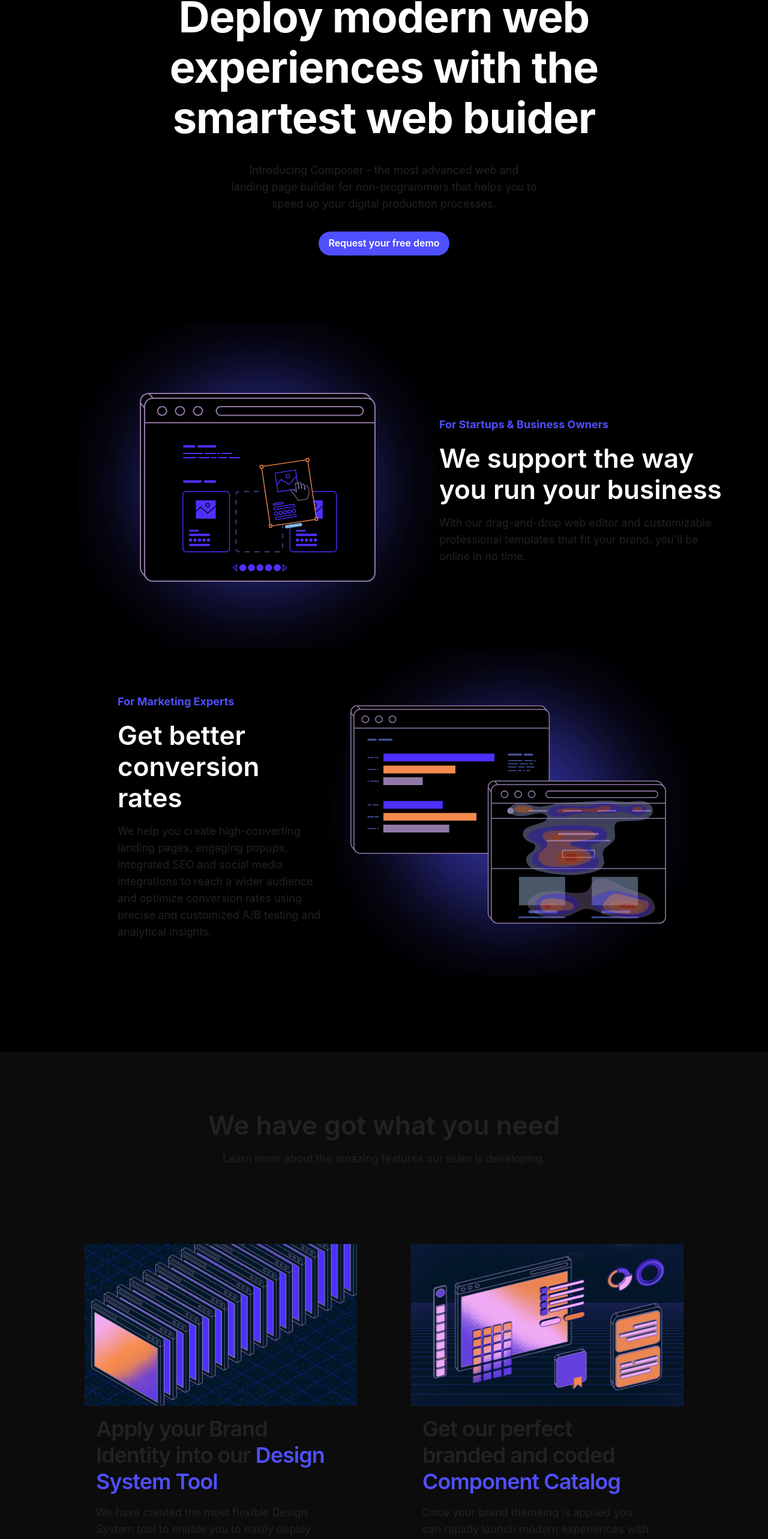
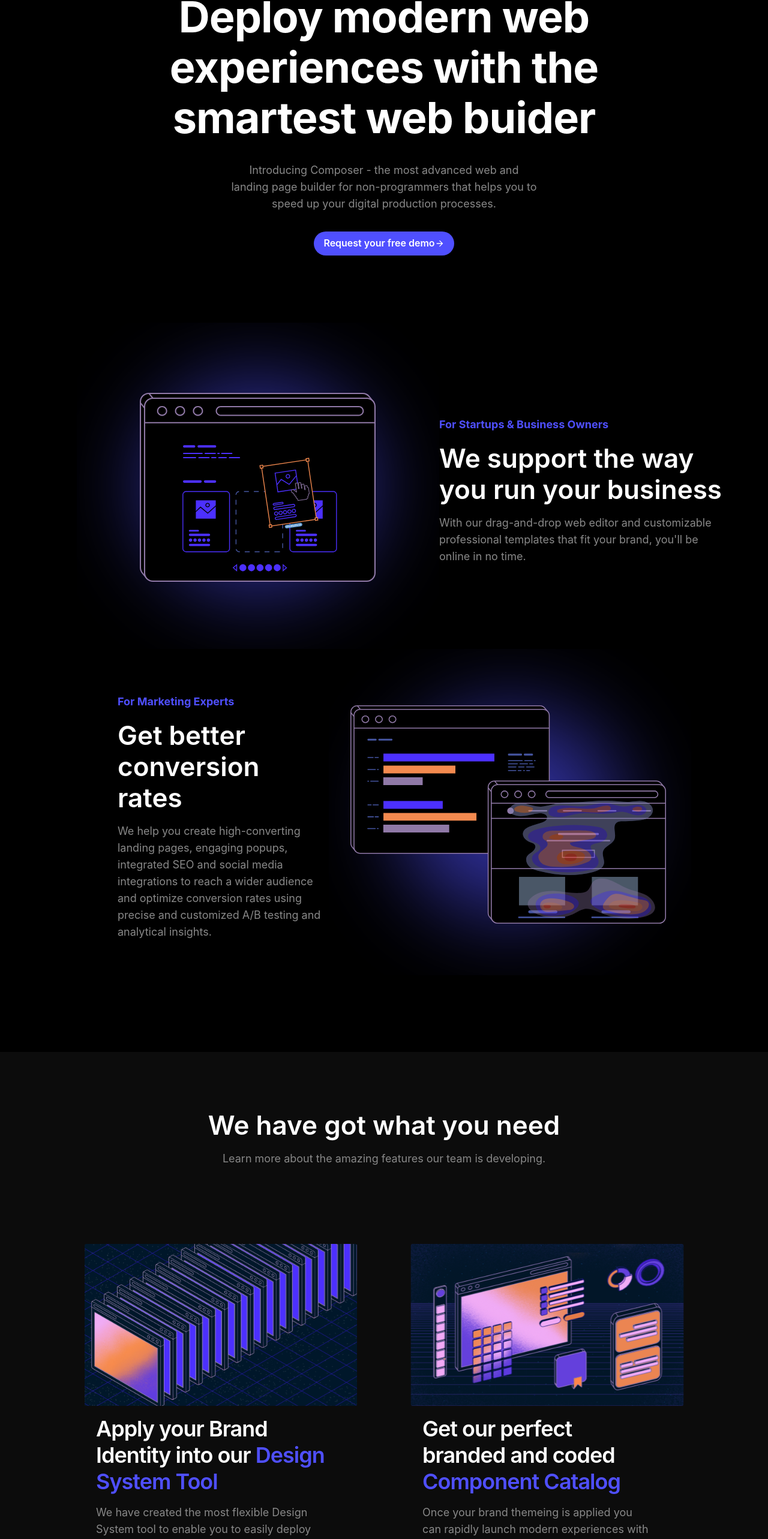
Before and after one commit to juliajulia89/impulsum, a React (Create React App) app: page / in a window 1280 px wide. Shown: the part 202-2768 px from the top of the page at 60% size. Built offline with nearby package versions, Linux system fonts and the light colour scheme.

Commit message:
style improovments

```diff
--- a/package.json
+++ b/package.json
@@ -3,6 +3,7 @@
   "version": "0.1.0",
   "private": true,
   "dependencies": {
+    "@chakra-ui/icons": "^2.0.3",
     "@chakra-ui/react": "^2.2.1",
     "@cmpsr/components": "^3.1.0",
     "@emotion/react": "^11.9.3",
--- a/src/components/Footer.js
+++ b/src/components/Footer.js
@@ -15,6 +15,7 @@
           ml={["spacer-4", "spacer-32"]}
           mr={["spacer-4, spacer-0"]}
           textStyle="text-body-regular"
+          color="text-secondary"
         >
           © 2022 Composer. Proudly powered by{" "}
           <Text as="span" color="text-link-primary-default">
@@ -26,7 +27,8 @@
         <Image
           mt={["spacer-16", "spacer-0"]}
           mr={["spacer-0", "spacer-32"]}
-          src={logo} alt="ComposerLogo"
+          src={logo}
+          alt="ComposerLogo"
         />
       </Flex>
     </Box>
--- a/src/components/Header.js
+++ b/src/components/Header.js
@@ -1,10 +1,10 @@
-import { Text} from "@chakra-ui/react";
+import { Text } from "@chakra-ui/react";
+import { ArrowForwardIcon } from "@chakra-ui/icons";
 import { Button } from "@chakra-ui/react";
 
 const Header = () => {
   return (
     <main className="body">
-
       <Text
         pt="spacer-24"
         ml={["spacer-4", "spacer-52"]}
@@ -19,6 +19,7 @@
         mr={["spacer-4", "spacer-86"]}
         mt="spacer-8"
         textStyle="text-body-regular"
+        color="text-secondary"
       >
         Introducing Composer - the most advanced web and landing page builder
         for non-programmers that helps you to speed up your digital production
@@ -30,7 +31,7 @@
         color="accent-default"
         background="text-button-accent"
       >
-        Request your free demo
+        Request your free demo <ArrowForwardIcon />
       </Button>
     </main>
   );
--- a/src/components/Navbar.js
+++ b/src/components/Navbar.js
@@ -1,4 +1,5 @@
-import { Text, Flex, Image, Icon } from "@chakra-ui/react";
+import { Text, Flex, Image } from "@chakra-ui/react";
+import { ArrowForwardIcon } from "@chakra-ui/icons";
 import { Button } from "@chakra-ui/react";
 import logo from "../images/ComposerLogo.svg";
 
@@ -27,7 +28,7 @@
           color="accent-default"
           background="text-button-accent"
         >
-          Request your free demo <Icon name="arrow-forward" />
+          Request your free demo <ArrowForwardIcon />
         </Button>
       </Flex>
     </main>
--- a/src/components/SectionFour.js
+++ b/src/components/SectionFour.js
@@ -1,6 +1,7 @@
 import { Box, Text, Button, Image, Link, Flex } from "@chakra-ui/react";
-import imageFigma from "../images/Figma.svg"
-import imageGithub from "../images/Github.svg"
+import { ArrowForwardIcon } from "@chakra-ui/icons";
+import imageFigma from "../images/Figma.svg";
+import imageGithub from "../images/Github.svg";
 
 const SectionFour = () => {
   return (
@@ -14,7 +15,7 @@
           p={["spacer-8", "spacer-20"]}
           textAlign={["center", "start"]}
         >
-        <Text textStyle="text-header-3XL">
+          <Text color="white" textStyle="text-header-3XL">
             Ready to depoy more and better products?
           </Text>
           <Button
@@ -24,20 +25,29 @@
             mr={["spacer-0", "spacer-16"]}
             background="accent-default"
           >
-          Request your free demo
+            Request your free demo <ArrowForwardIcon />
           </Button>
         </Box>
       </Box>
 
       <Box>
-         <Flex justifyContent="space-evenly" flexDirection={['column', 'row']} mr={['spacer-0', "spacer-28"]} textAlign='start'>
+        <Flex
+          justifyContent="space-evenly"
+          flexDirection={["column", "row"]}
+          textAlign="start"
+        >
           <Box width={["null", "20%"]} ml={["spacer-8", "spacer-0"]}>
             <Image src={imageGithub} alt="GithubLogo" />
-          <Text textStyle="text-header-L" pt="spacer-4">
+            <Text color="white" textStyle="text-header-M" pt="spacer-4">
               Composer is open-sourced on GitHub. You're welcome to contribute.
             </Text>
-          <Button borderRadius="radii-6" color="accent-default" mt="spacer-4" background="text-button-accent" >
-            Contribute on GitHub
+            <Button
+              borderRadius="radii-6"
+              color="accent-default"
+              mt="spacer-4"
+              background="text-button-accent"
+            >
+              Contribute on GitHub <ArrowForwardIcon />
             </Button>
           </Box>
           <Box
@@ -46,7 +56,7 @@
             mt={["spacer-0", "spacer-0"]}
           >
             <Image src={imageFigma} alt="FigmaLogo" />
-          <Text textStyle="text-header-L" pt="spacer-3">
+            <Text color="white" textStyle="text-header-M" pt="spacer-4">
               Composer is part of the Figma community. Visit us with handle
               @impulsum
             </Text>
@@ -56,8 +66,7 @@
               background="text-button-accent"
               mt="spacer-4"
             >
-            Contribute on Figma
-
+              Contribute on Figma <ArrowForwardIcon />
             </Button>
           </Box>
           <Box
@@ -65,16 +74,16 @@
             ml={["spacer-8", "null"]}
             mt={["spacer-8", "spacer-0"]}
           >
-          <Text textStyle="text-header-M" pt="spacer-12">
+            <Text color="white" textStyle="text-header-M" pt="spacer-12">
               Keep in touch
             </Text>
-          <Text textStyle="text-link-body-small" pt="spacer-4">
+            <Text color="white" textStyle="text-link-body-small" pt="spacer-4">
               <Link>Share feedback on GitHub</Link>
             </Text>
-          <Text textStyle="text-link-body-small" pt="spacer-4">
+            <Text color="white" textStyle="text-link-body-small" pt="spacer-4">
               <Link>Find us on LinkedIn</Link>
             </Text>
-          <Text textStyle="text-link-body-small" pt="spacer-4">
+            <Text color="white" textStyle="text-link-body-small" pt="spacer-4">
               <Link>Meet the crew on Instagram</Link>
             </Text>
           </Box>
--- a/src/components/SectionOne.js
+++ b/src/components/SectionOne.js
@@ -27,7 +27,11 @@
           >
             We support the way you run your business
           </Text>
-          <Text mt="spacer-4" textStyle="text-body-regular">
+          <Text
+            color="text-secondary"
+            mt="spacer-4"
+            textStyle="text-body-regular"
+          >
             With our drag-and-drop web editor and customizable professional
             templates that fit your brand, you'll be online in no time.
           </Text>
--- a/src/components/SectionThree.js
+++ b/src/components/SectionThree.js
@@ -1,11 +1,11 @@
 import { Box, Text, Flex, Image } from "@chakra-ui/react";
-import imageOne from "../images/DesignSystemTool.svg"
-import imageTwo from "../images/ComponentCatalog.svg"
+import imageOne from "../images/DesignSystemTool.svg";
+import imageTwo from "../images/ComponentCatalog.svg";
 
 const SectionThree = () => {
   return (
     <Box background="background-page" color="#fff" pb="spacer-32">
-      <Text textStyle="text-header-2XL" pt="spacer-24">
+      <Text color="white" textStyle="text-header-2XL" pt="spacer-24">
         We have got what you need
       </Text>
       <Text
@@ -13,6 +13,7 @@
         pt="spacer-4"
         pr={["spacer-8", "spacer-0"]}
         pl={["spacer-8", "spacer-0"]}
+        color="text-secondary"
       >
         Learn more about the amazing features our team is developing.
       </Text>
@@ -33,6 +34,7 @@
             pr={["spacer-4", "spacer-16"]}
             pt="spacer-4"
             textStyle="text-header-XL"
+            color="white"
           >
             Apply your Brand Identity into our{" "}
             <Text as="span" color="text-link-primary-default">
@@ -44,6 +46,7 @@
             pr={["spacer-4", "spacer-16"]}
             pt="spacer-4"
             textStyle="text-body-regular"
+            color="text-secondary"
           >
             We have created the most flexible Design System tool to enable you
             to easily deploy your brand colour scheme, fonts, images, and style
@@ -63,6 +66,7 @@
             pr={["spacer-4", "spacer-16"]}
             pt="spacer-4"
             textStyle="text-header-XL"
+            color="white"
           >
             Get our perfect branded and coded{" "}
             <Text as="span" color="text-link-primary-default">
@@ -74,6 +78,7 @@
             pr={["spacer-4", "spacer-16"]}
             pt="spacer-4"
             textStyle="text-body-regular"
+            color="text-secondary"
           >
             Once your brand themeing is applied you can rapidly launch modern
             experiences with a space grade React component catalog based on the
--- a/src/components/SectionTwo.js
+++ b/src/components/SectionTwo.js
@@ -1,5 +1,5 @@
 import { Flex, Box, Image, Text } from "@chakra-ui/react";
-import image from "../images/Marketing.svg"
+import image from "../images/Marketing.svg";
 
 const SectionTwo = () => {
   return (
@@ -26,7 +26,11 @@
           >
             Get better conversion rates
           </Text>
-          <Text mt="spacer-4" textStyle="text-body-regular">
+          <Text
+            color="text-secondary"
+            mt="spacer-4"
+            textStyle="text-body-regular"
+          >
             We help you create high-converting landing pages, engaging popups,
             integrated SEO and social media integrations to reach a wider
             audience and optimize conversion rates using precise and customized
```
Also changed, not shown: 1 other file (tests, documents, lock files or other folders). Lines whose indentation alone changed are shown as unchanged.
